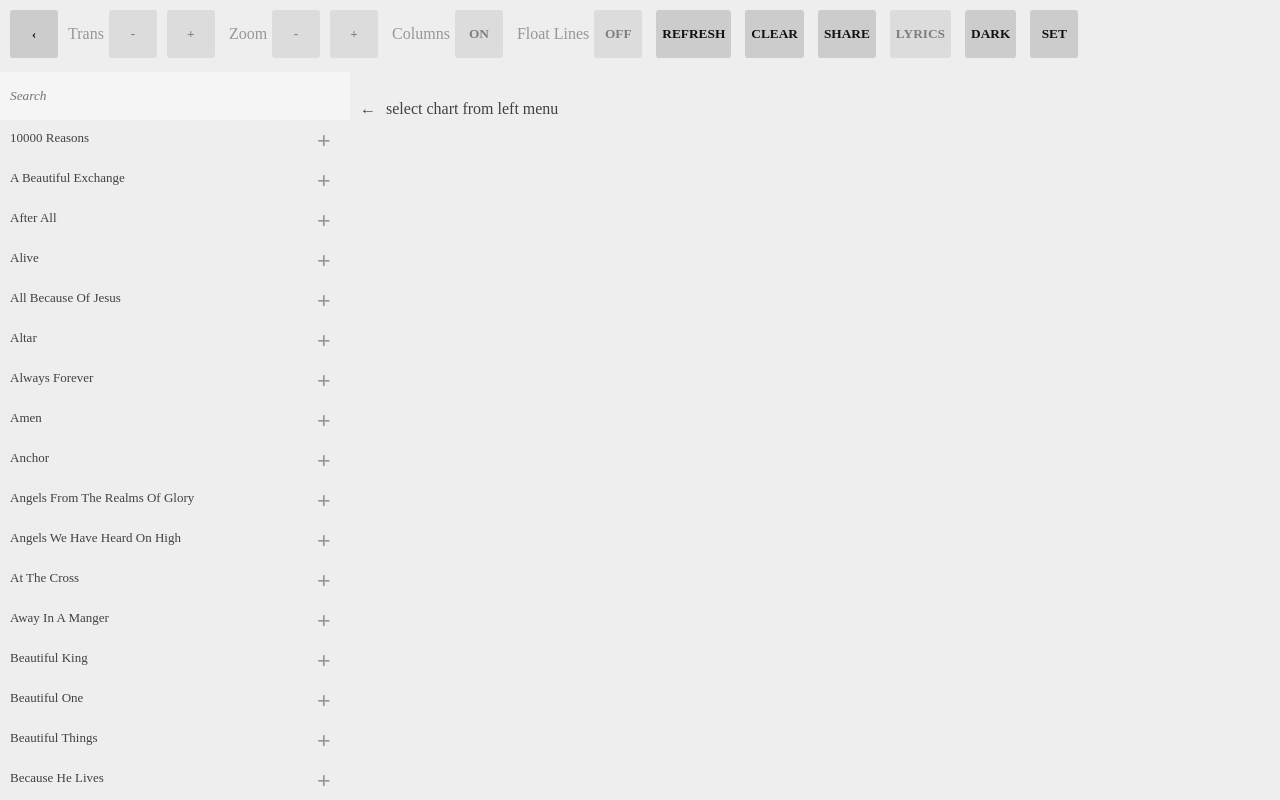
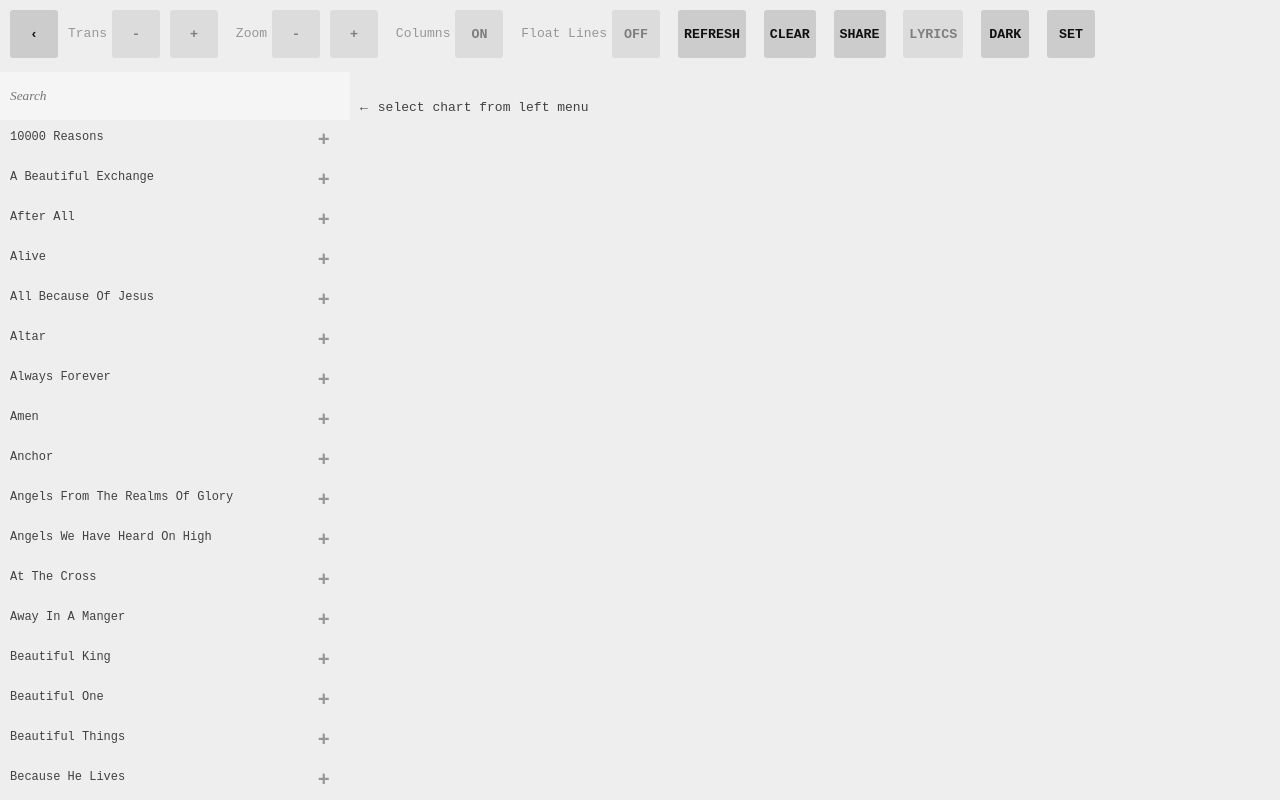
Before and after one commit to ericwegscheid/chordcharts, a plain HTML site: page index.html in a window 1280 px wide. Drawn offline with Linux system fonts and the light colour scheme.

Commit message:
monospace

```diff
--- a/css/common.css
+++ b/css/common.css
@@ -6,7 +6,7 @@
 }
 
 * {
-    font-family: var(--primary-font);
+    font-family: var(--secondary-font);
     color: rgb(65,  65,  65);
     -webkit-print-color-adjust: exact !important;
     color-adjust: exact !important;
```
